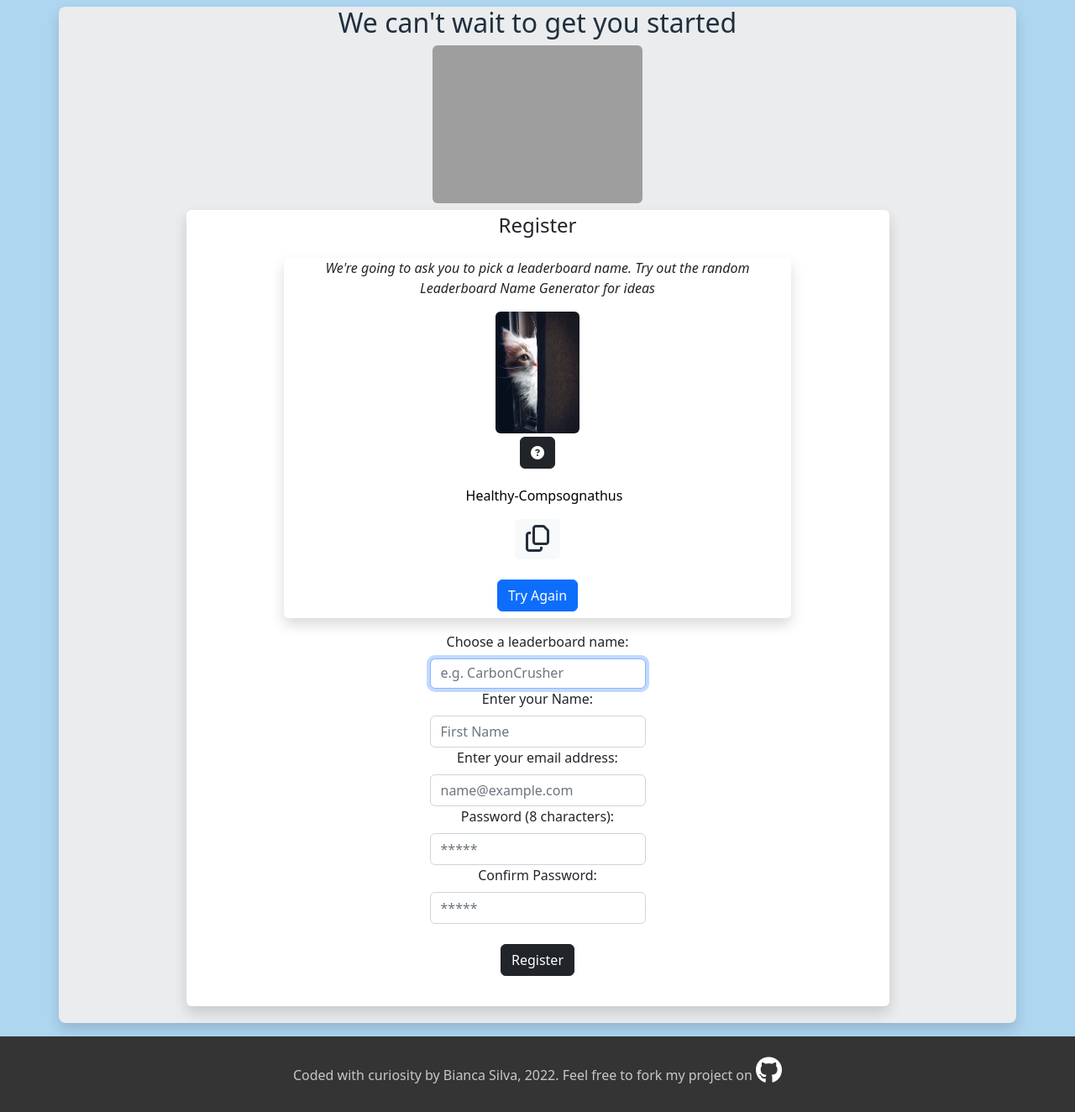
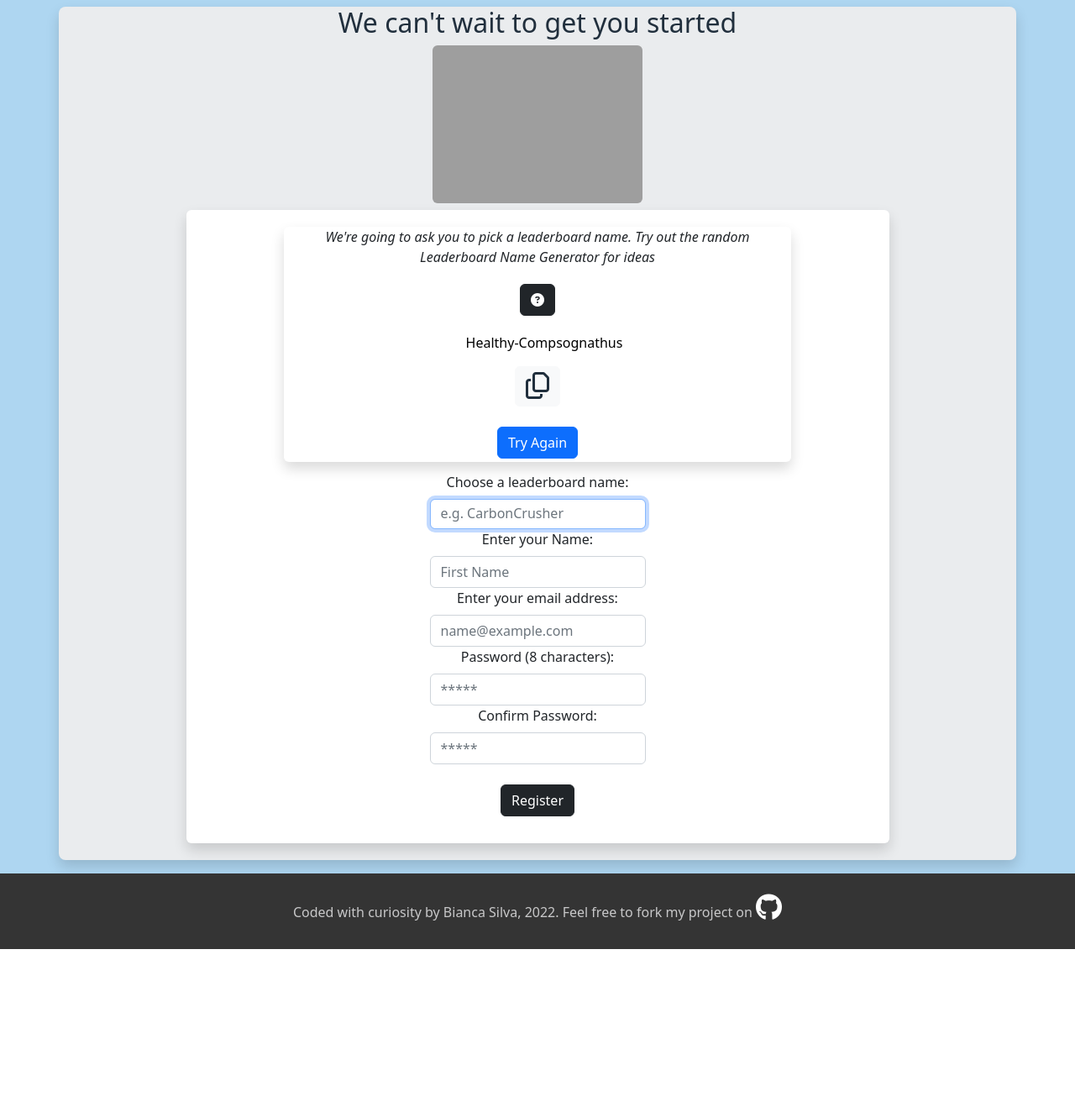
Before and after one commit to TokiLoshi/finalprojectCS50x, a Flask app: page /register in a window 1280 px wide. Shown: the part 64-1388 px from the top of the page at 84% size. After the commit the page ends 1194 px from the top, so only its background shows below. Run offline with Flask 2, Linux system fonts and the light colour scheme; some libraries are stand-ins or nearby versions; grey boxes are pictures that could not be loaded.

Commit message:
reduced space on register page

```diff
--- a/templates/register.html
+++ b/templates/register.html
@@ -11,14 +11,13 @@
     <!-- Arial photography of island at daytime by Sindre Strøm from Pexels https://www.pexels.com/photo/trees-and-soil-during-day-288093/ -->
     <img class="img-fluid rounded-2 mb-2" src="/static/island_at_daytime.jpg" width="250" alt="Arial photography of island at daytime"/>
     <div class="card body rounded-2 shadow p-1 mb-3 border-0 justify-content-center mx-auto w-75">
-      <h4>Register</h4>
-      <div class="mb-3 pb-2 container-fluid align-content-start">
-        <div class="card mb-2 body rounded-2 mt-3 shadow border-0 justify-content-center mx-auto w-75">
-          <div class="mb-2 container-fluid align-content-start">
+      <div class="mb-3 pb-1 container-fluid align-content-start">
+        <div class="card mb-1 body rounded-2 mt-3 shadow border-0 justify-content-center mx-auto w-75">
+          <div class="mb-1 container-fluid align-content-start">
               <p><i>We're going to ask you to pick a leaderboard name. Try out the random Leaderboard Name Generator for ideas</i></p>
 
-            <img class="img-fluid rounded-2" autofocus="True" src="/static/cat-close.jpg" width="100" alt="green island in the ocean"/>
-            </br>
+            <!-- <img class="img-fluid rounded-2" autofocus="True" src="/static/cat-close.jpg" width="100" alt="green island in the ocean"/>
+            </br> -->
             {% block javascript %}
             <button type="button" class="btn btn-dark m-1" data-toggle="tooltip" data-placement="top" title="Think of this as your username. Your leaderboard name is the name other members will see when you're on the leaderboard. Don't stress too much about it; you can update it anytime from your account page.">
               <i class="fa-solid fa-circle-question" data-toggle="tooltip" data-placement="top" title="Think of this as your username. Your leaderboard name is the name other members will see when you're on the leaderboard. Don't stress too much about it; you can update it anytime from your account page."></i>
```
